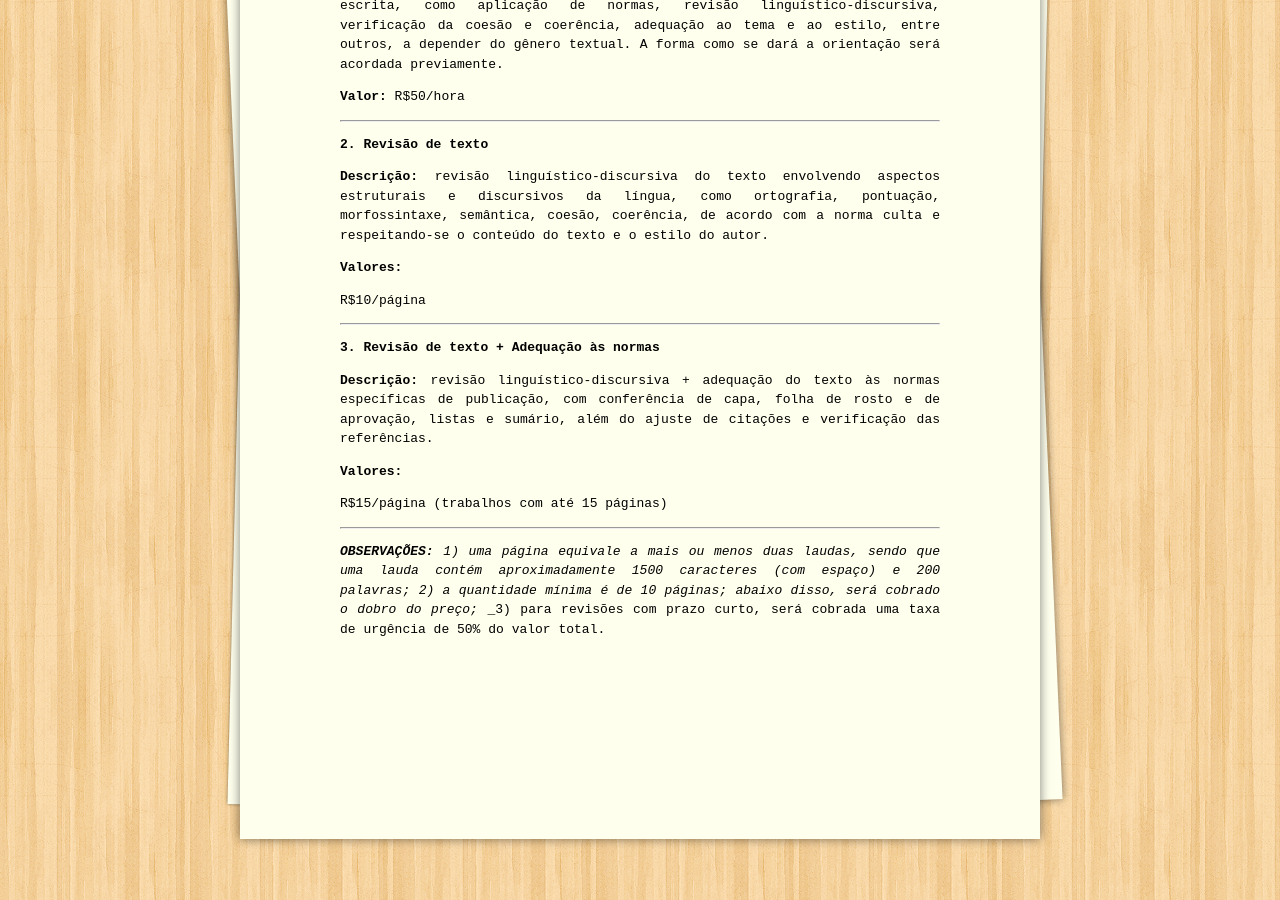
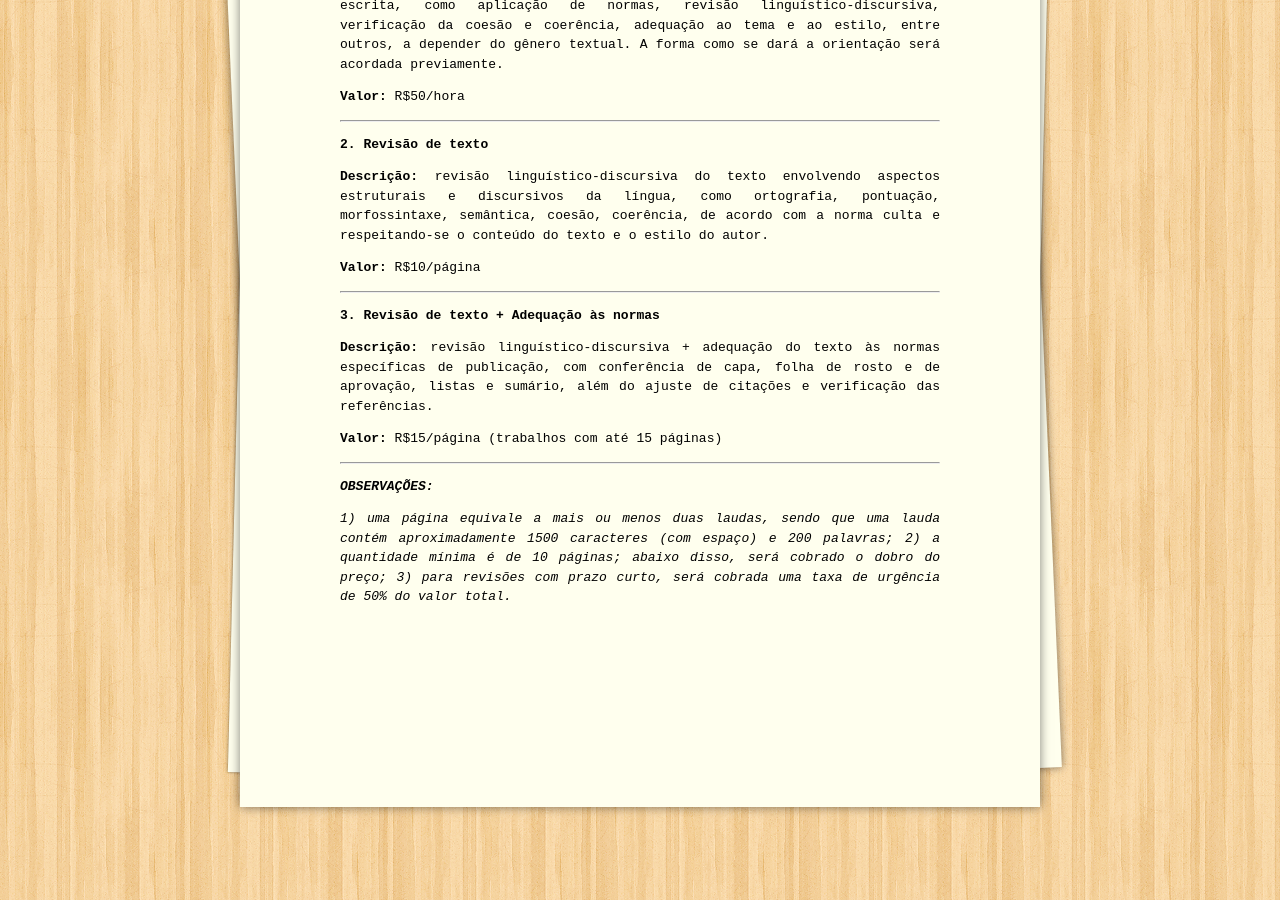
Before and after one commit to raqueldiniz/site, a Jekyll site: the page built from servicos.md, in a window 1280 px wide and 900 px high, scrolled down 568 px. Built offline with Jekyll 4.4.1, drawn with Linux system fonts in a browser that asks for light colours.

Commit message:
Update servicos.md

```diff
--- a/servicos.md
+++ b/servicos.md
@@ -20,9 +20,7 @@ A seguir estão descritos os serviços que realizo com uma média de preço. Par
 
 **Descrição:** revisão linguístico-discursiva do texto envolvendo aspectos estruturais e discursivos da língua, como ortografia, pontuação, morfossintaxe, semântica, coesão, coerência, de acordo com a norma culta e respeitando-se o conteúdo do texto e o estilo do autor.
 
-**Valores:**
-
-R$10/página
+**Valor:** R$10/página
 
 ---
 
@@ -30,13 +28,12 @@ R$10/página
 
 **Descrição:** revisão linguístico-discursiva + adequação do texto às normas específicas de publicação, com conferência de capa, folha de rosto e de aprovação, listas e sumário, além do ajuste de citações e verificação das referências.
 
-**Valores:**
-
-R$15/página (trabalhos com até 15 páginas)
+**Valor:** R$15/página (trabalhos com até 15 páginas)
 
 ---
 
 _**OBSERVAÇÕES:**_
+
 _1) uma página equivale a mais ou menos duas laudas, sendo que uma lauda contém aproximadamente 1500 caracteres (com espaço) e 200 palavras;_
 _2) a quantidade mínima é de 10 páginas; abaixo disso, será cobrado o dobro do preço;_
-_3) para revisões com prazo curto, será cobrada uma taxa de urgência de 50% do valor total.
+_3) para revisões com prazo curto, será cobrada uma taxa de urgência de 50% do valor total._
```
